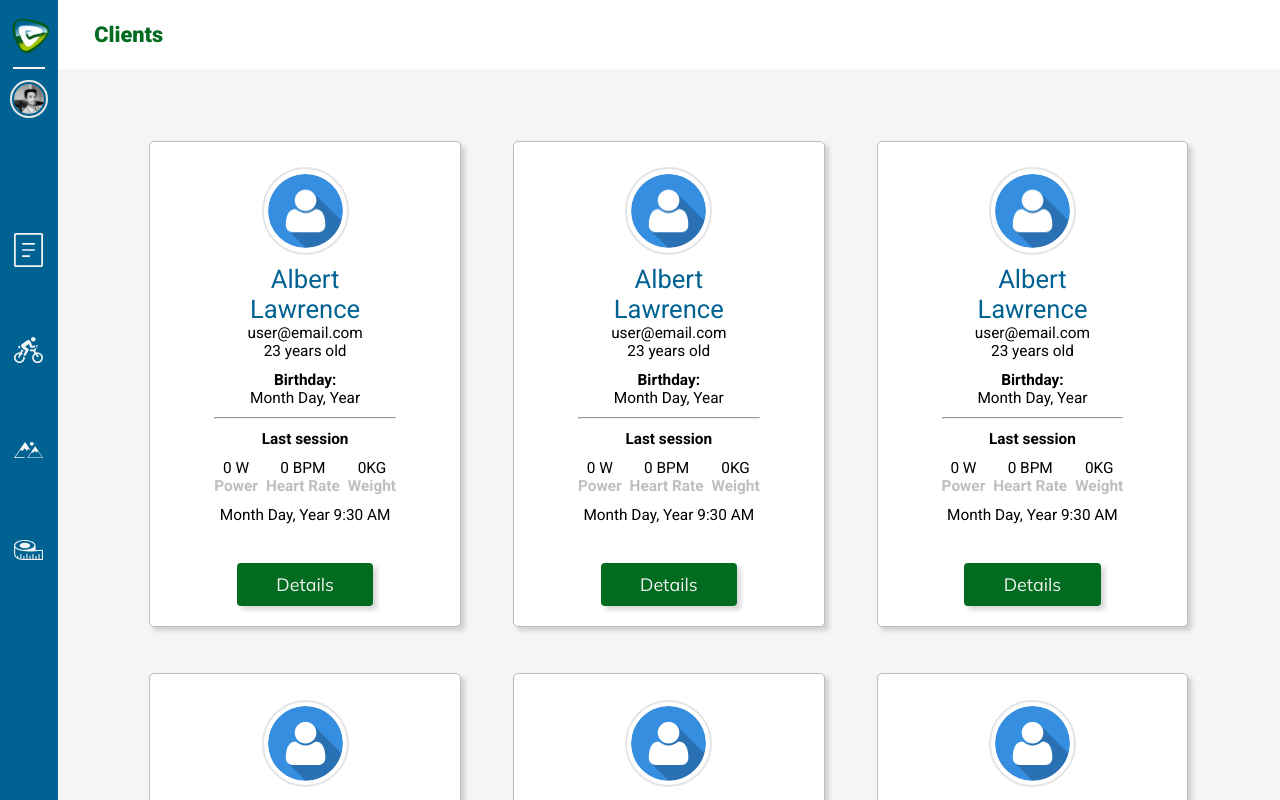
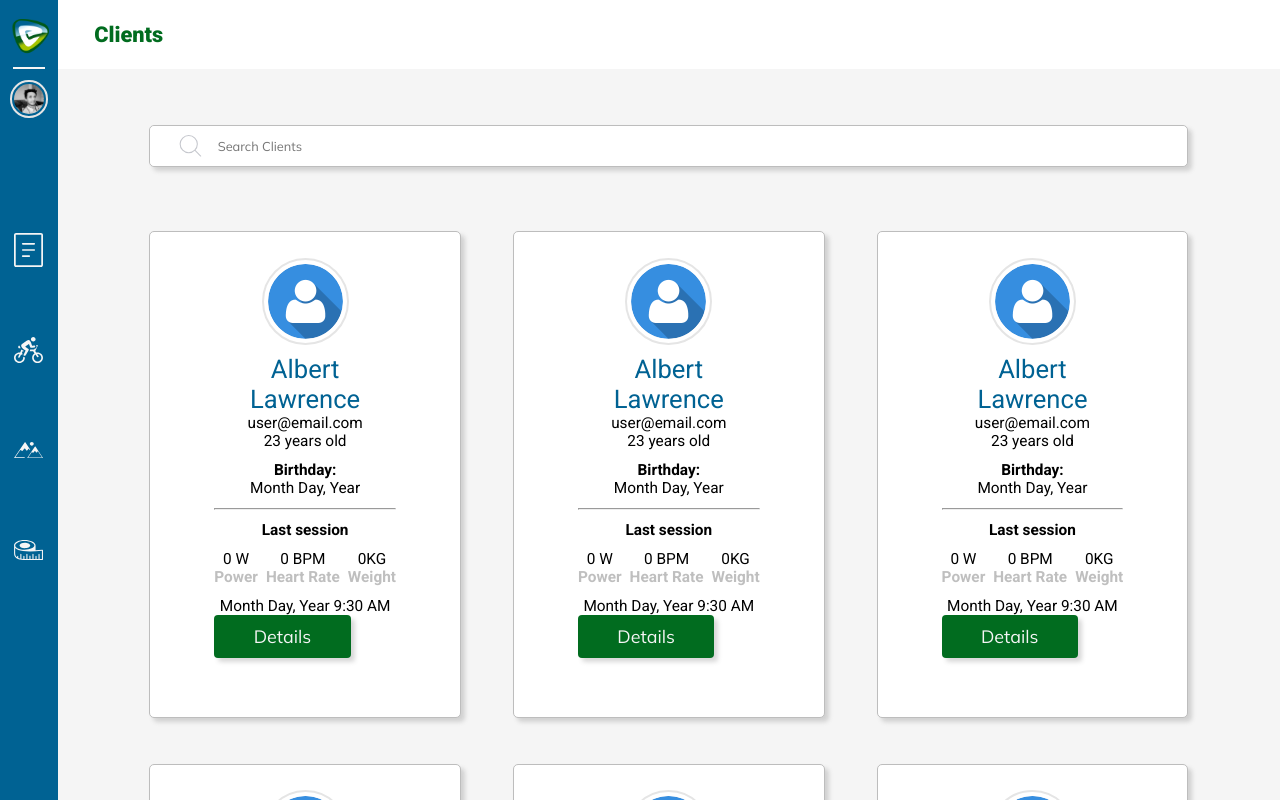
Before and after one commit to roberttullycarr/cyclingsimulator, a React (Create React App) app in the folder frontend/: page /coach/clients in a window 1280 px wide. Shown: the top 800 px of the page. Built offline with nearby package versions, Linux system fonts and the light colour scheme.

Commit message:
Pages laid out

```diff
--- a/frontend/src/3_Pages/2_Coach/2_2_Clients/index.jsx
+++ b/frontend/src/3_Pages/2_Coach/2_2_Clients/index.jsx
@@ -4,6 +4,7 @@ import HeaderBar from "../../../4_Components/2_HeaderBar";
 import Masonry from "react-masonry-css";
 import "./styles.css";
 import ClientCard from "../../../4_Components/11_ClientCard";
+import SearchBar from "../../../4_Components/8_SearchBar";
 
 
 const Clients = () => {
@@ -12,6 +13,7 @@ const Clients = () => {
             <MenuBar />
             <Body>
                 <HeaderBar title={'Clients'}/>
+                <SearchBar placeholder={"Clients"}/>
                 <Masonry
                   breakpointCols={3}
                   className="my-masonry-grid"
--- a/frontend/src/3_Pages/2_Coach/2_3_Routes/index.jsx
+++ b/frontend/src/3_Pages/2_Coach/2_3_Routes/index.jsx
@@ -5,6 +5,7 @@ import './styles.css';
 import Masonry from "react-masonry-css";
 import RouteCardSmall from "../../../4_Components/9_RouteCardSmall";
 import SearchBar from "../../../4_Components/8_SearchBar";
+import BaseButton from "../../../4_Components/4_ButtonsInputs/Button";
 
 
 const Routes = () => {
@@ -14,6 +15,7 @@ const Routes = () => {
             <Body>
                 <HeaderBar title={'Routes'}/>
                 <SearchBar placeholder={'Routes'}/>
+                <BaseButton width={13} num={5} denom={1} fontSize={1.2} marginTop={1} marginBottom={2} text={'Create New Route'}/>
                 <Masonry
                   breakpointCols={2}
                   className="my-masonry-grid"
--- a/frontend/src/3_Pages/2_Coach/2_6_Sessions/index.jsx
+++ b/frontend/src/3_Pages/2_Coach/2_6_Sessions/index.jsx
@@ -11,6 +11,7 @@ const Sessions = () => {
             <MenuBar/>
             <Body>
                 <HeaderBar title={'SESSIONS'}/>
+                <SearchBar placeholder={'Sessions'}/>
                 <SessionCard/>
                 <SessionCard/>
                 <SessionCard/>
--- a/frontend/src/4_Components/11_ClientCard/index.jsx
+++ b/frontend/src/4_Components/11_ClientCard/index.jsx
@@ -14,7 +14,6 @@ padding: 2vw 5vw;
 @media (min-width: 1440px) {
     padding:1.5vw 4vw;
 }
-
 `
 const ClientName = styled.h2`
     font-size: 2vw;
@@ -22,11 +21,11 @@ const ClientName = styled.h2`
     font-weight: 400;
     color: ${props => props.theme.ELBlue};
 `;
-const CleintText = styled.p`
+const ClientText = styled.p`
     font-size: 1.2vw;
     font-family: roboto,sans-serif;
 `;
-const CleintSpan = styled.p`
+const ClientSpan = styled.p`
     font-size: 1.2vw;
     font-family: roboto,sans-serif;
     &.marginTop{
@@ -75,40 +74,41 @@ const ClientCard = (props) => {
         <ClientCardMain>
             <Avatar width={48} marginLeft={"auto"} marginRight={"auto"} marginBottom={"5%"}/>
             <ClientName>{props.username ? props.username : "Albert Lawrence"}</ClientName>
-            <CleintText>{props.email ? props.email : "user@email.com"}</CleintText>
-            <CleintText>23 years old</CleintText>
+            <ClientText>{props.email ? props.email : "user@email.com"}</ClientText>
+            <ClientText>23 years old</ClientText>
             <BirthdayContent className="marginBottom marginTop">
-                <CleintSpan>
+                <ClientSpan>
                     <Bold>Birthday:</Bold>
-                </CleintSpan>
-                <CleintSpan>
+                </ClientSpan>
+                <ClientSpan>
                     {props.date ? props.date : "Month Day, Year"}
-                </CleintSpan>
+                </ClientSpan>
             </BirthdayContent>
 
             <ClientLine/>
 
-            <CleintSpan className="marginTop">
+            <ClientSpan className="marginTop">
                 <Bold>Last session</Bold>
-            </CleintSpan>
+            </ClientSpan>
             <ContainerLastSession>
                 <LastSessionItem>
-                    <CleintText>{props.power ? props.power : "0 W"}</CleintText>
-                    <CleintText><Bold className="grey">Power</Bold></CleintText>
+                    <ClientText>{props.power ? props.power : "0 W"}</ClientText>
+                    <ClientText><Bold className="grey">Power</Bold></ClientText>
                 </LastSessionItem>
                 <LastSessionItem>
-                    <CleintText>{props.heart_rate ? props.heart_rate : "0 BPM"}</CleintText>
-                    <CleintText><Bold className="grey">Heart Rate</Bold></CleintText>
+                    <ClientText>{props.heart_rate ? props.heart_rate : "0 BPM"}</ClientText>
+                    <ClientText><Bold className="grey">Heart Rate</Bold></ClientText>
                 </LastSessionItem>
                 <LastSessionItem>
-                    <CleintText>{props.weight ? props.weight : "0KG"} </CleintText>
-                    <CleintText><Bold className="grey">Weight</Bold></CleintText>
+                    <ClientText>{props.weight ? props.weight : "0KG"} </ClientText>
+                    <ClientText><Bold className="grey">Weight</Bold></ClientText>
                 </LastSessionItem>
             </ContainerLastSession>
 
-            <CleintText>{props.date ? props.date : "Month Day, Year"} {props.hour ? props.hour : "9:30 AM"}</CleintText>
+            <ClientText>{props.date ? props.date : "Month Day, Year"} {props.hour ? props.hour : "9:30 AM"}</ClientText>
 
-            <BaseButton text={'Details'} width={75} height={"10%"} marginLeft={"auto"} marginRight={"auto"} marginTop={"3vw"} marginBottom={"0"} fontSize={"1.4vw"}/>
+            <BaseButton text={'Details'} width={75} height={"10%"} fontSize={1.4} marginLeft={"auto"}
+                        marginRight={"auto"} marginTop={"3vw"} marginBottom={"0"} />
         </ClientCardMain>
     )
 }
--- a/frontend/src/4_Components/4_ButtonsInputs/Button/index.jsx
+++ b/frontend/src/4_Components/4_ButtonsInputs/Button/index.jsx
@@ -3,11 +3,11 @@ import styled from 'styled-components'
 const Button = styled.button`
 background: ${props => props.theme.ELGreen};
 width: ${props => `${props.width}%` || "4%"};
-height: ${props => props.height || "4%"};
-margin-left: ${props => props.marginLeft || "4%"};
-margin-right: ${props => props.marginRight || "4%"};
-margin-top: ${props => props.marginTop || "4%"};
-margin-bottom: ${props => props.marginBottom  || "4%"};
+height: ${props => props.height || "0%"};
+margin-left: ${props => `${props.marginLeft}%` || "0%"};
+margin-right: ${props => `${props.marginRight}%`|| "0%"};
+margin-top: ${props => `${props.marginTop}%` || "0%"};
+margin-bottom: ${props => `${props.marginBottom}%`  || "0%"};
 border: none;
 color: ${props => props.theme.BackgroundLightGrey};
 border-radius: 4px;
@@ -15,7 +15,7 @@ box-shadow: ${props => props.theme.BoxShadowWidget};
 display: flex;
 justify-content: center;
 align-items: center;
-font-size: ${props => props.fontSize || "1rem"};
+font-size: ${props => `${props.fontSize}vw`|| "1rem"};
 aspect-ratio: ${props => props.num || 1  } / ${props => props.denom || 1};
 cursor:pointer;
 &:hover{
@@ -25,8 +25,9 @@ cursor:pointer;
 
 const BaseButton = (props) => {
     return (
-        <Button width={props.width} height={props.height} onClick={props.action} num={props.num} denom={props.denom} marginLeft={props.marginLeft} marginRight={props.marginRight} marginTop={props.marginTop} marginBottom={props.marginBottom}
-        top={props.top} right={props.right} bottom={props.bottom} left={props.left} fontSize={props.fontSize}>{props.text}</Button>
+        <Button width={props.width} height={props.height} onClick={props.action} num={props.num} denom={props.denom}
+                marginLeft={props.marginLeft} marginRight={props.marginRight} marginTop={props.marginTop}
+                marginBottom={props.marginBottom} fontSize={props.fontSize}>{props.text}</Button>
     )
 }
 
--- a/frontend/src/4_Components/5_SessionCard/index.jsx
+++ b/frontend/src/4_Components/5_SessionCard/index.jsx
@@ -8,7 +8,7 @@ import Avatar from "../7_Avatar";
 import nenad from '../../profilepicture.jpg'
 
 const ContentCard = styled.div`
-    width: 90%;
+    width: 85%;
     background: white;
     box-shadow: ${props => props.theme.BoxShadowWidget};
     display: grid;
--- a/frontend/src/4_Components/6_SessionCardLarge/index.jsx
+++ b/frontend/src/4_Components/6_SessionCardLarge/index.jsx
@@ -9,7 +9,7 @@ import { ReactComponent as Session } from '../../5_Assets/SVG/25_datetime.svg'
 
 const Container = styled.div`
   aspect-ratio: 7.85 / 1;
-  width: 90%;
+  width: 85%;
   height: auto;
   display: flex;
   background: ${props => props.theme.ELWhite};
--- a/frontend/src/4_Components/8_SearchBar/index.jsx
+++ b/frontend/src/4_Components/8_SearchBar/index.jsx
@@ -3,6 +3,7 @@ import { ReactComponent as SearchIcon } from '../../5_Assets/SVG/40_search.svg'
 
 const Container = styled.div`
   margin-top: 2%;
+  margin-bottom: 2%;
   aspect-ratio: 25 / 1;
   width: 85%;
   height: auto;
```
Also changed, not shown: frontend/src/1_HOC/index.js (line endings or trailing spaces).
